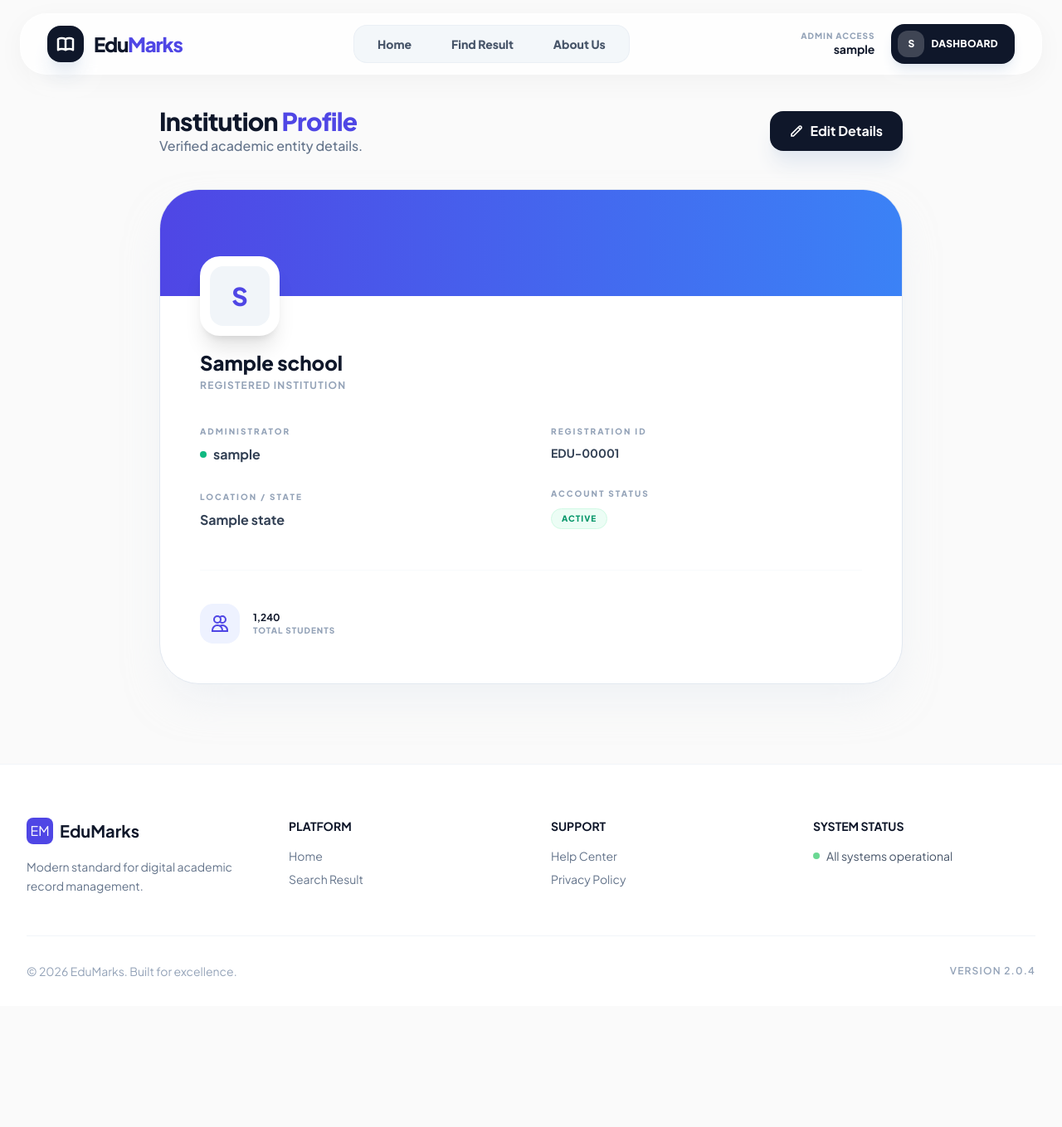
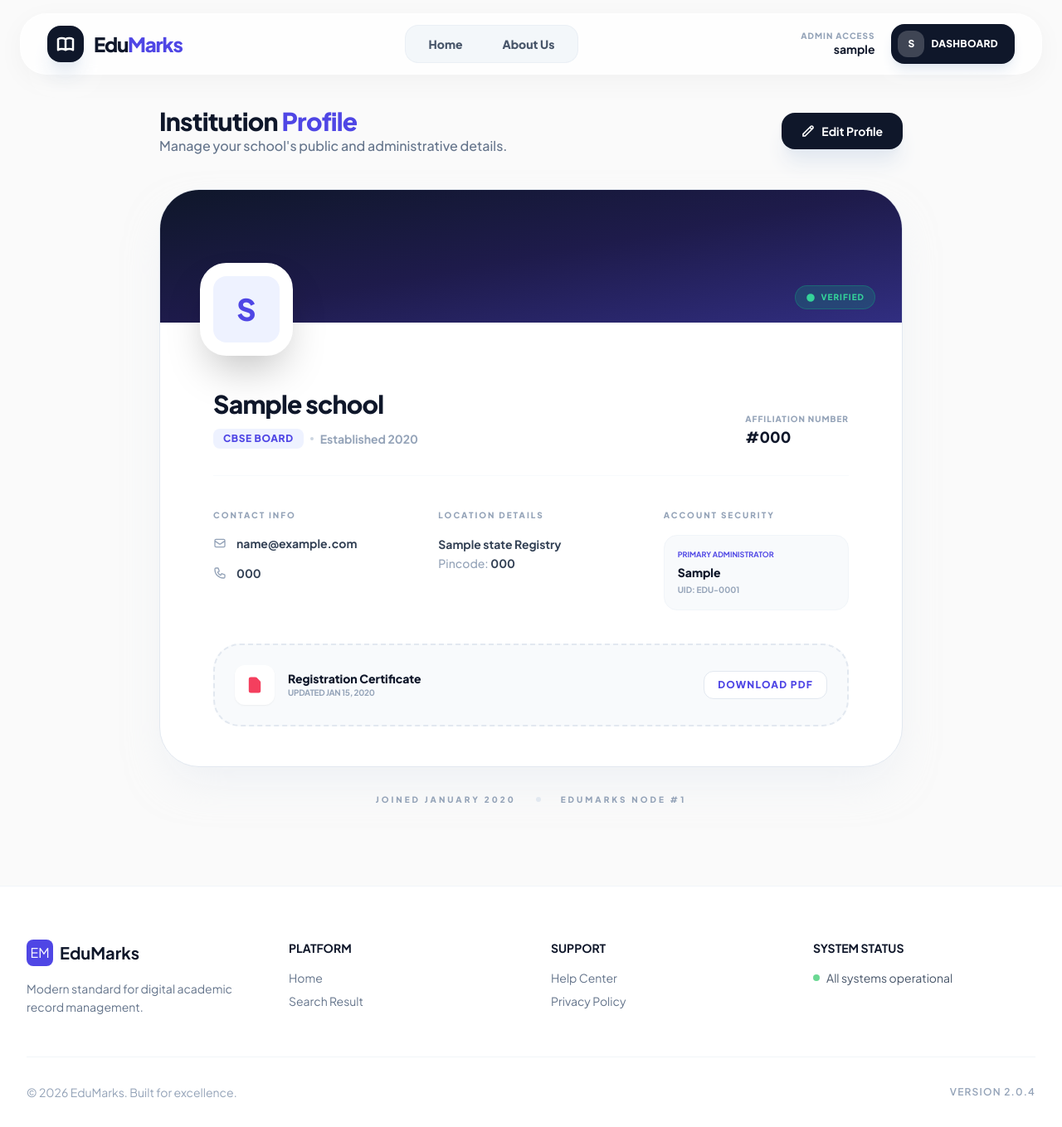
Before and after one commit to rahulacharya1/MarksheetGenerator, a Django app: page /profile/ in a window 1280 px wide. Shown: the whole page at 83% size. Before the commit the page ends 1177 px from the top, so only its background shows below. Run offline with Django 5.2, Linux system fonts and the light colour scheme; a user stored in the database is signed in; tables that the repository leaves empty hold one stand-in row (values such as "Sample post"); some libraries are stand-ins or nearby versions.

```diff
--- a/marksheet/core/class_views.py
+++ b/marksheet/core/class_views.py
@@ -1,16 +1,19 @@
 from django.shortcuts import render, redirect
 from django.contrib.auth.decorators import login_required
 from .models import School, ClassRoom
+from .decorators import school_required
 
 
 # ---------------- MANAGE CLASS ----------------
 @login_required
+@school_required
 def manageClass(request):
     return render(request, 'institute/class/manageclass.html')
 
 
 # ---------------- ADD CLASS ----------------
 @login_required
+@school_required
 def addclass(request):
     school = School.objects.get(user=request.user)
 
@@ -58,6 +61,7 @@ def addclass(request):
 
 # ---------------- VIEW CLASS ----------------
 @login_required
+@school_required
 def viewclass(request):
     school = School.objects.get(user=request.user)
     classroom = ClassRoom.objects.filter(school=school)
--- a/marksheet/core/marks_views.py
+++ b/marksheet/core/marks_views.py
@@ -2,16 +2,19 @@ from django.shortcuts import render, redirect
 from django.contrib.auth.decorators import login_required
 from .models import *
 from django.db.models import Sum
+from .decorators import school_required
 
 
 # ---------------- MANAGE MARKS ----------------
 @login_required
+@school_required
 def manageMarks(request):
     return render(request, 'institute/marks/managemarks.html')
 
 
 # ---------------- ADD MARKS ----------------
 @login_required
+@school_required
 def addMarks(request):
     school = School.objects.get(user=request.user)
 
@@ -58,6 +61,7 @@ def addMarks(request):
 
 # ---------------- VIEW MARKS ----------------
 @login_required
+@school_required
 def viewMarks(request):
     school = School.objects.get(user=request.user)
 
@@ -73,6 +77,7 @@ def viewMarks(request):
 
 
 @login_required
+@school_required
 def viewResults(request):
     student_id = request.GET.get("student_id")
 
--- a/marksheet/core/student_views.py
+++ b/marksheet/core/student_views.py
@@ -1,16 +1,19 @@
 from django.shortcuts import render, redirect
 from django.contrib.auth.decorators import login_required
 from .models import School, ClassRoom, Student
+from .decorators import school_required
 
 
 # ---------------- MANAGE STUDENTS ----------------
 @login_required
+@school_required
 def manageStudents(request):
     return render(request, 'institute/students/managestudents.html')
 
 
 # ---------------- ADD STUDENT ----------------
 @login_required
+@school_required
 def addStudents(request):
     try:
         school = School.objects.get(user=request.user)
@@ -58,6 +61,7 @@ def addStudents(request):
 
 # ---------------- VIEW STUDENT ----------------
 @login_required
+@school_required
 def viewStudents(request):
     school = School.objects.get(user=request.user)
 
--- a/marksheet/core/templates/base.html
+++ b/marksheet/core/templates/base.html
@@ -28,7 +28,9 @@
 
                 <div class="hidden md:flex items-center bg-slate-100/80 p-1 rounded-2xl border border-slate-200/50">
                     <a href="{% url 'home' %}" class="px-6 py-2 text-sm font-black text-slate-600 hover:text-indigo-600 rounded-xl hover:bg-white hover:shadow-sm transition-all duration-300">Home</a>
+                    {% if not user.is_authenticated %}
                     <a href="{% url 'state' %}?type=student" class="px-6 py-2 text-sm font-black text-slate-600 hover:text-indigo-600 rounded-xl hover:bg-white hover:shadow-sm transition-all duration-300">Find Result</a>
+                    {% endif %}
                     <a href="{% url "aboutus" %}" class="px-6 py-2 text-sm font-black text-slate-600 hover:text-indigo-600 rounded-xl hover:bg-white hover:shadow-sm transition-all duration-300">About Us</a>
                 </div>
 
@@ -39,7 +41,7 @@
                                 <span class="text-[10px] font-black text-slate-400 uppercase tracking-widest">Admin Access</span>
                                 <span class="text-sm font-bold text-slate-900">{{ user.username }}</span>
                             </div>
-                            <a href="{% url 'dashboard' %}" class="relative flex items-center gap-2 bg-slate-900 text-white pl-2 pr-5 py-2 rounded-2xl hover:bg-indigo-600 transition-all duration-300 group shadow-lg shadow-slate-200">
+                            <a href="{% url 'dashboard' %}" class="hidden md:flex relative flex items-center gap-2 bg-slate-900 text-white pl-2 pr-5 py-2 rounded-2xl hover:bg-indigo-600 transition-all duration-300 group shadow-lg shadow-slate-200">
                                 <div class="w-8 h-8 rounded-xl bg-white/20 flex items-center justify-center font-black text-xs">
                                     {{ user.username|slice:":1"|upper }}
                                 </div>
@@ -48,7 +50,7 @@
                         </div>
                     {% else %}
                         <a href="{% url 'state' %}?type=institute" class="hidden sm:block text-sm font-black text-slate-500 hover:text-indigo-600 transition-colors mr-2">Login</a>
-                        <a href="{% url 'state' %}?type=institute" class="bg-indigo-600 text-white px-6 py-3 rounded-2xl text-sm font-black hover:bg-slate-900 hover:shadow-2xl hover:shadow-indigo-200 transition-all duration-500">
+                        <a href="{% url 'state' %}?type=institute" class="hidden md:flex bg-indigo-600 text-white px-6 py-3 rounded-2xl text-sm font-black hover:bg-slate-900 hover:shadow-2xl hover:shadow-indigo-200 transition-all duration-500">
                             Register School
                         </a>
                     {% endif %}
@@ -64,7 +66,7 @@
             <div id="mobile-drawer" class="hidden md:hidden absolute top-24 inset-x-4 bg-white/95 backdrop-blur-xl rounded-[2.5rem] shadow-[0_20px_50px_rgba(0,0,0,0.1)] border border-slate-100 p-8 flex flex-col gap-3">
                 <p class="text-[10px] font-black text-slate-400 uppercase tracking-[0.2em] mb-2 px-4">Navigation</p>
                 <a href="{% url 'home' %}" class="flex items-center gap-4 p-5 rounded-[1.5rem] bg-slate-50 text-slate-900 font-black">Home</a>
-                <a href="#" class="flex items-center gap-4 p-5 rounded-[1.5rem] text-slate-600 font-bold">Find Results</a>
+                <a href="{% url 'aboutus' %}" class="flex items-center gap-4 p-5 rounded-[1.5rem] bg-slate-50 text-slate-900 font-black">About Us</a>
                 <div class="h-px bg-slate-100 my-2"></div>
                 {% if user.is_authenticated %}
                     <a href="{% url 'dashboard' %}" class="flex items-center justify-center p-5 rounded-[1.5rem] bg-indigo-600 text-white font-black">Dashboard</a>
--- a/marksheet/core/templates/home.html
+++ b/marksheet/core/templates/home.html
@@ -1,7 +1,7 @@
 {% extends "base.html" %}
 
 {% block content %}
-<div class="relative min-h-screen flex items-center justify-center px-4 overflow-hidden bg-slate-50">
+<div class="relative min-h-screen flex items-center justify-center px-4 pt-32 pb-20 overflow-hidden bg-slate-50">
 
     <div class="absolute top-0 -left-4 w-72 h-72 bg-blue-300 rounded-full mix-blend-multiply filter blur-3xl opacity-30 animate-blob"></div>
 
@@ -9,7 +9,7 @@
 
     <div class="absolute -bottom-8 left-20 w-72 h-72 bg-indigo-300 rounded-full mix-blend-multiply filter blur-3xl opacity-30 animate-blob animation-delay-4000"></div>
 
-    <div class="relative max-w-6xl w-full py-12">
+    <div class="relative max-w-6xl w-full">
 
         <div class="text-center space-y-4 mb-16">
             <span class="inline-block px-4 py-1.5 mb-4 text-xs font-semibold tracking-widest text-blue-600 uppercase bg-blue-100 rounded-full">
--- a/marksheet/core/templates/institute/profile.html
+++ b/marksheet/core/templates/institute/profile.html
@@ -1,76 +1,114 @@
 {% extends "base.html" %}
 
 {% block content %}
-<div class="min-h-screen bg-[#fafafa] pt-32 pb-24 px-4 sm:px-6 lg:px-8">
+<div class="min-h-screen bg-[#fafafa] pt-32 pb-12 md:pt-32 md:pb-24 px-4 sm:px-6 lg:px-8">
     <div class="max-w-4xl mx-auto">
 
-        <div class="flex flex-col md:flex-row md:items-center justify-between gap-6 mb-10">
-            <div>
-                <h1 class="text-3xl font-black text-slate-900 tracking-tight">Institution <span class="text-indigo-600">Profile</span></h1>
-                <p class="text-slate-500 font-medium">Verified academic entity details.</p>
+        <div class="flex flex-col md:flex-row md:items-center justify-between gap-6 mb-8 md:mb-10">
+            <div class="text-center md:text-left">
+                <h1 class="text-2xl md:text-3xl font-black text-slate-900 tracking-tight">Institution <span class="text-indigo-600">Profile</span></h1>
+                <p class="text-slate-500 font-medium text-sm md:text-base">Manage your school's public and administrative details.</p>
             </div>
-            <a href="" class="px-6 py-3 bg-slate-900 text-white rounded-2xl font-bold hover:bg-indigo-600 transition-all flex items-center gap-2 shadow-xl shadow-slate-200">
-                <svg class="w-4 h-4" fill="none" stroke="currentColor" viewBox="0 0 24 24"><path stroke-width="2.5" d="M15.232 5.232l3.536 3.536m-2.036-5.036a2.5 2.5 0 113.536 3.536L6.5 21.036H3v-3.572L16.732 3.732z"/></svg>
-                Edit Details
-            </a>
+            <a href="#" class="w-full sm:w-auto px-6 py-3 bg-slate-900 text-white rounded-2xl font-bold hover:bg-indigo-600 transition-all flex items-center justify-center gap-2 shadow-xl shadow-slate-200 text-sm">
+                    <svg class="w-4 h-4" fill="none" stroke="currentColor" viewBox="0 0 24 24"><path stroke-width="2.5" d="M15.232 5.232l3.536 3.536m-2.036-5.036a2.5 2.5 0 113.536 3.536L6.5 21.036H3v-3.572L16.732 3.732z"/></svg>
+                    Edit Profile
+                </a>
         </div>
 
-        <div class="bg-white border border-slate-200 rounded-[3rem] overflow-hidden shadow-2xl shadow-slate-200/50">
-            <div class="h-32 bg-gradient-to-r from-indigo-600 to-blue-500 relative">
-                <div class="absolute -bottom-12 left-12 w-24 h-24 bg-white rounded-3xl shadow-xl flex items-center justify-center p-2 border-4 border-white">
-                    <div class="w-full h-full bg-slate-100 rounded-2xl flex items-center justify-center text-3xl font-black text-indigo-600">
-                        {{ school.school_name|slice:":1" }}
+        <div class="bg-white border border-slate-200 rounded-[2rem] md:rounded-[3rem] overflow-hidden shadow-2xl shadow-slate-200/50">
+            <div class="h-32 md:h-40 bg-gradient-to-br from-slate-900 via-indigo-950 to-indigo-900 relative">
+                <div class="absolute -bottom-10 left-1/2 -translate-x-1/2 md:left-12 md:translate-x-0 w-24 h-24 md:w-28 md:h-28 bg-white rounded-[1.5rem] md:rounded-[2rem] shadow-2xl flex items-center justify-center p-2 md:p-3 border-4 border-white">
+                    <div class="w-full h-full bg-indigo-50 rounded-xl md:rounded-2xl flex items-center justify-center text-3xl md:text-4xl font-black text-indigo-600">
+                        {{ school.school_name|slice:":1"|upper }}
                     </div>
+                </div>
+                <div class="absolute top-4 right-4 md:top-auto md:bottom-4 md:right-8">
+                    {% if school.is_verified %}
+                    <span class="flex items-center gap-1.5 bg-emerald-500/20 backdrop-blur-md border border-emerald-500/30 text-emerald-400 px-3 py-1.5 rounded-full text-[10px] font-black uppercase tracking-widest">
+                        <svg class="w-3 h-3" fill="currentColor" viewBox="0 0 20 20"><path d="M10 18a8 8 0 100-16 8 8 0 000 16zm3.707-9.293a1 1 0 00-1.414-1.414L9 10.586 7.707 9.293a1 1 0 00-1.414 1.414l2 2a1 1 0 001.414 0l4-4z"/></svg>
+                        Verified
+                    </span>
+                    {% else %}
+                    <span class="flex items-center gap-1.5 bg-amber-500/20 backdrop-blur-md border border-amber-500/30 text-amber-400 px-3 py-1.5 rounded-full text-[10px] font-black uppercase tracking-widest">
+                        <svg class="w-3 h-3" fill="currentColor" viewBox="0 0 20 20"><path d="M10 18a8 8 0 100-16 8 8 0 000 16zm1-12a1 1 0 10-2 0v4a1 1 0 00.293.707l2.828 2.829a1 1 0 101.415-1.415L11 9.586V6z"/></svg>
+                        Pending
+                    </span>
+                    {% endif %}
                 </div>
             </div>
 
-            <div class="pt-16 pb-12 px-12">
-                <div class="mb-10">
-                    <h2 class="text-2xl font-black text-slate-900">{{ school.school_name }}</h2>
-                    <p class="text-slate-400 font-bold text-xs uppercase tracking-widest mt-1">Registered Institution</p>
+            <div class="pt-16 md:pt-20 pb-8 md:pb-12 px-6 md:px-16">
+                <div class="flex flex-col md:flex-row md:items-end justify-between gap-6 mb-10 border-b border-slate-50 pb-8 text-center md:text-left">
+                    <div class="w-full">
+                        <h2 class="text-2xl md:text-3xl font-black text-slate-900 tracking-tight leading-tight">{{ school.school_name }}</h2>
+                        <div class="flex flex-wrap items-center justify-center md:justify-start gap-2 mt-3">
+                            <span class="bg-indigo-50 text-indigo-600 px-3 py-1 rounded-lg font-extrabold text-[10px] md:text-xs uppercase tracking-wider">{{ school.board }} Board</span>
+                            <span class="hidden sm:block w-1 h-1 rounded-full bg-slate-300"></span>
+                            <span class="text-slate-400 font-bold text-xs md:text-sm">Established {{ school.established_year|default:"N/A" }}</span>
+                        </div>
+                    </div>
+                    <div class="shrink-0">
+                        <p class="text-[9px] md:text-[10px] font-black text-slate-400 uppercase tracking-widest">Affiliation Number</p>
+                        <p class="text-slate-900 font-black text-base md:text-lg">#{{ school.affiliation_number|default:"Not Provided" }}</p>
+                    </div>
                 </div>
 
-                <div class="grid grid-cols-1 md:grid-cols-2 gap-y-10 gap-x-12">
-                    <div class="space-y-8">
-                        <div>
-                            <p class="text-[10px] font-black text-slate-400 uppercase tracking-[0.2em] mb-2">Administrator</p>
-                            <p class="text-slate-700 font-bold flex items-center gap-2">
-                                <span class="w-2 h-2 rounded-full bg-emerald-500"></span>
-                                {{ request.user.username }}
+                <div class="grid grid-cols-1 md:grid-cols-3 gap-8 md:gap-12">
+                    <div class="text-center md:text-left">
+                        <p class="text-[10px] font-black text-slate-400 uppercase tracking-[0.2em] mb-4">Contact Info</p>
+                        <div class="space-y-4">
+                            <p class="flex items-center justify-center md:justify-start gap-3 text-slate-700 font-bold text-sm overflow-hidden text-ellipsis">
+                                <svg class="shrink-0 w-4 h-4 text-slate-400" fill="none" stroke="currentColor" viewBox="0 0 24 24"><path stroke-width="2" d="M3 8l7.89 5.26a2 2 0 002.22 0L21 8M5 19h14a2 2 0 002-2V7a2 2 0 00-2-2H5a2 2 0 00-2 2v10a2 2 0 002 2z"/></svg>
+                                {{ school.official_email }}
                             </p>
-                        </div>
-                        <div>
-                            <p class="text-[10px] font-black text-slate-400 uppercase tracking-[0.2em] mb-2">Location / State</p>
-                            <p class="text-slate-700 font-bold">{{ school.state.name }}</p>
+                            <p class="flex items-center justify-center md:justify-start gap-3 text-slate-700 font-bold text-sm">
+                                <svg class="shrink-0 w-4 h-4 text-slate-400" fill="none" stroke="currentColor" viewBox="0 0 24 24"><path stroke-width="2" d="M3 5a2 2 0 012-2h3.28a1 1 0 01.948.684l1.498 4.493a1 1 0 01-.502 1.21l-2.257 1.13a11.042 11.042 0 005.516 5.516l1.13-2.257a1 1 0 011.21-.502l4.493 1.498a1 1 0 01.684.949V19a2 2 0 01-2 2h-1C9.716 21 3 14.284 3 6V5z"/></svg>
+                                {{ school.phone }}
+                            </p>
                         </div>
                     </div>
 
-                    <div class="space-y-8">
-                        <div>
-                            <p class="text-[10px] font-black text-slate-400 uppercase tracking-[0.2em] mb-2">Registration ID</p>
-                            <p class="text-slate-700 font-bold text-sm">EDU-{{ school.id|stringformat:"05d" }}</p>
-                        </div>
-                        <div>
-                            <p class="text-[10px] font-black text-slate-400 uppercase tracking-[0.2em] mb-2">Account Status</p>
-                            <span class="inline-flex px-3 py-1 rounded-full bg-emerald-50 text-emerald-600 text-[10px] font-black uppercase tracking-widest border border-emerald-100">
-                                Active
-                            </span>
+                    <div class="text-center md:text-left">
+                        <p class="text-[10px] font-black text-slate-400 uppercase tracking-[0.2em] mb-4">Location Details</p>
+                        <p class="text-slate-700 font-bold text-sm leading-relaxed">
+                            {{ school.state.name }} Registry<br>
+                            <span class="text-slate-400 font-medium">Pincode:</span> {{ school.pincode }}
+                        </p>
+                    </div>
+
+                    <div class="text-center md:text-left">
+                        <p class="text-[10px] font-black text-slate-400 uppercase tracking-[0.2em] mb-4">Account Security</p>
+                        <div class="bg-slate-50 rounded-2xl p-4 border border-slate-100 mx-auto md:mx-0 max-w-[240px] md:max-w-none">
+                            <p class="text-[9px] font-bold text-indigo-600 uppercase mb-1">Primary Administrator</p>
+                            <p class="text-slate-900 font-black text-sm">{{ request.user.first_name|default:request.user.username }}</p>
+                            <p class="text-slate-400 text-[10px] font-bold mt-1">UID: EDU-{{ school.id|stringformat:"04d" }}</p>
                         </div>
                     </div>
                 </div>
 
-                <div class="mt-12 pt-10 border-t border-slate-50 flex flex-wrap gap-10">
-                    <div class="flex items-center gap-4">
-                        <div class="w-12 h-12 bg-indigo-50 rounded-2xl flex items-center justify-center text-indigo-600">
-                            <svg class="w-6 h-6" fill="none" stroke="currentColor" viewBox="0 0 24 24"><path stroke-width="2" d="M12 4.354a4 4 0 110 5.292M15 21H3v-1a6 6 0 0112 0v1zm0 0h6v-1a6 6 0 00-9-5.197M13 7a4 4 0 11-8 0 4 4 0 018 0z"/></svg>
+                {% if school.registration_certificate %}
+                <div class="mt-10 p-5 md:p-6 bg-slate-50 rounded-[1.5rem] md:rounded-[2rem] border-2 border-dashed border-slate-200 flex flex-col sm:flex-row items-center justify-between gap-4">
+                    <div class="flex items-center gap-4 text-center sm:text-left">
+                        <div class="hidden sm:flex w-12 h-12 bg-white rounded-xl shadow-sm items-center justify-center text-rose-500">
+                            <svg class="w-6 h-6" fill="currentColor" viewBox="0 0 20 20"><path d="M4 4a2 2 0 012-2h4.586A2 2 0 0112 2.586L15.414 6A2 2 0 0116 7.414V16a2 2 0 01-2 2H6a2 2 0 01-2-2V4z"/></svg>
                         </div>
                         <div>
-                            <p class="text-xs font-bold text-slate-900">1,240</p>
-                            <p class="text-[10px] font-black text-slate-400 uppercase tracking-widest">Total Students</p>
+                            <p class="text-sm font-black text-slate-900">Registration Certificate</p>
+                            <p class="text-[10px] font-bold text-slate-400 uppercase tracking-tight">Updated {{ school.created_at|date:"M d, Y" }}</p>
                         </div>
                     </div>
-                    </div>
+                    <a href="{{ school.registration_certificate.url }}" target="_blank" class="w-full sm:w-auto text-center px-4 py-2 bg-white border border-slate-200 rounded-xl text-indigo-600 font-black text-xs uppercase tracking-widest hover:bg-indigo-50 transition-colors">
+                        Download PDF
+                    </a>
+                </div>
+                {% endif %}
             </div>
+        </div>
+
+        <div class="mt-8 flex flex-col sm:flex-row justify-center items-center gap-4 sm:gap-6 text-slate-400 text-[9px] md:text-[10px] font-black uppercase tracking-[0.2em] md:tracking-[0.3em] text-center">
+            <span>Joined {{ school.created_at|date:"F Y" }}</span>
+            <span class="hidden sm:block w-1.5 h-1.5 bg-slate-200 rounded-full"></span>
+            <span>EduMarks Node #{{ school.id }}</span>
         </div>
 
     </div>
--- a/marksheet/core/views.py
+++ b/marksheet/core/views.py
@@ -4,6 +4,7 @@ from django.contrib.auth.decorators import login_required
 from django.contrib.auth.models import User
 from .models import *
 from django.db.models import Sum
+from .decorators import school_required
 
 
 # ---------------- HOME ----------------
@@ -146,7 +147,8 @@ def approval(request):
 
 
 # ---------------- DASHBOARD ----------------
-@login_required(login_url='login')
+@login_required
+@school_required
 def dashboard(request):
     school = School.objects.get(user=request.user)
     state = school.state
@@ -157,7 +159,8 @@ def dashboard(request):
 
 
 # ---------------- PROFILE ----------------
-@login_required(login_url='login')
+@login_required
+@school_required
 def institutionProfile(request):
     school = School.objects.get(user=request.user)
     return render(request, "institute/profile.html", {"school": school})
--- a/marksheet/marksheet/settings.py
+++ b/marksheet/marksheet/settings.py
@@ -23,9 +23,9 @@ BASE_DIR = Path(__file__).resolve().parent.parent
 SECRET_KEY = 'django-insecure-9dd-0ykoj(=m9f#$229jzlyemfht5s2u^q8#)y%!^x!5$8)#d#'
 
 # SECURITY WARNING: don't run with debug turned on in production!
-DEBUG = True
+DEBUG = False
 
-ALLOWED_HOSTS = []
+ALLOWED_HOSTS = ['*']
 
 
 # Application definition
```
Also changed, not shown: marksheet/core/admin_views.py (+3 -4 lines), marksheet/core/decorators.py (added, +28 -0 lines), marksheet/core/templates/404.html (added, +31 -0 lines).
